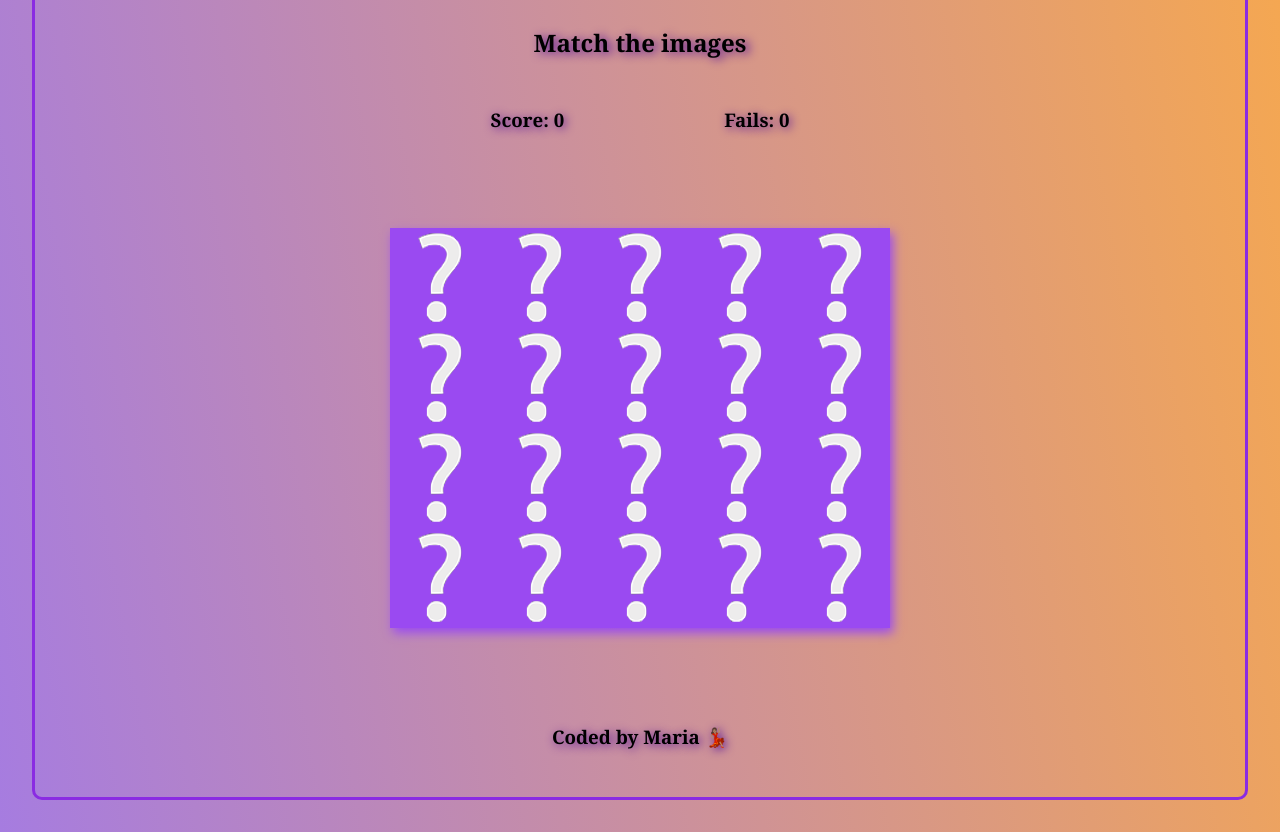
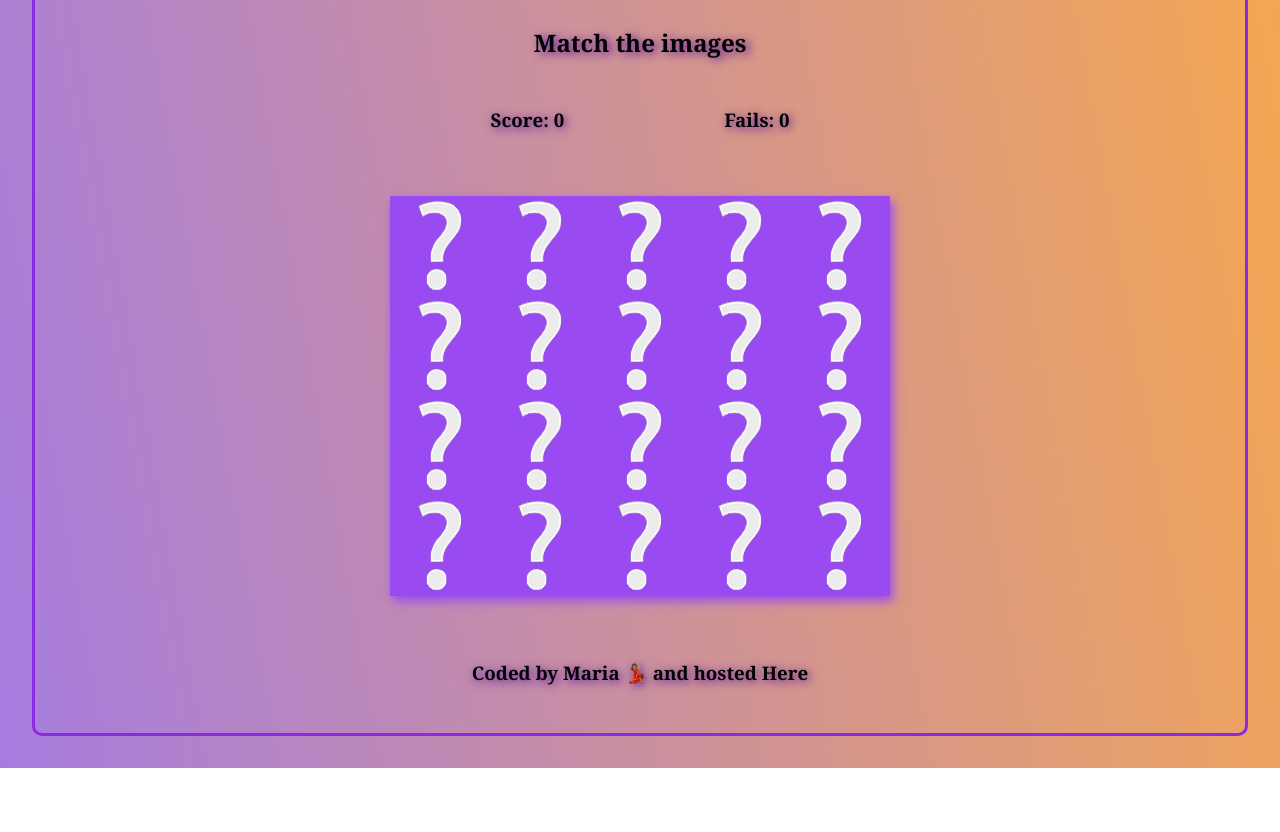
Before and after one commit to mvacjar/memory-game, a plain HTML site: page index.html in a window 1280 px wide. Shown: the part 170-1002 px from the top of the page. After the commit the page ends 938 px from the top, so only its background shows below. Drawn offline with Linux system fonts and the light colour scheme.

Commit message:
Added Where is Hosted

```diff
--- a/index.html
+++ b/index.html
@@ -18,6 +18,8 @@
       </div>
       <h3 class="footer" id="footer">
         Coded by <a href="https://github.com/mvacjar/memory-game"> Maria </a> 💃🏽
+        and hosted
+        <a href="https://bejewelled-pothos-aa4a83.netlify.app/"> Here</a>
       </h3>
     </div>
     <script src="app.js"></script>
--- a/styles.css
+++ b/styles.css
@@ -47,7 +47,7 @@ body {
   flex-wrap: wrap;
   width: 500px;
   height: 400px;
-  margin: 3rem;
+  margin: 1rem;
   box-shadow: 3px 5px 10px #9a4af1;
   background-color: #9a4af1;
 }
```
